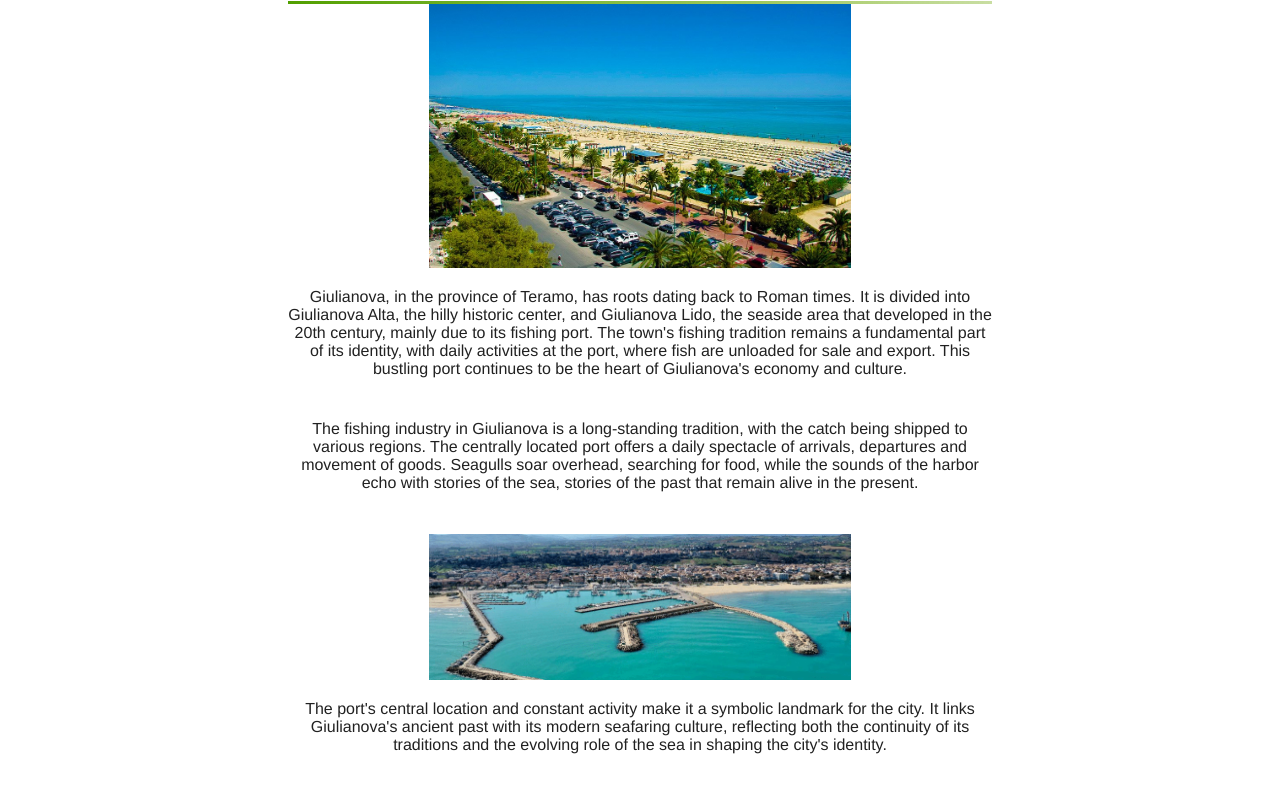
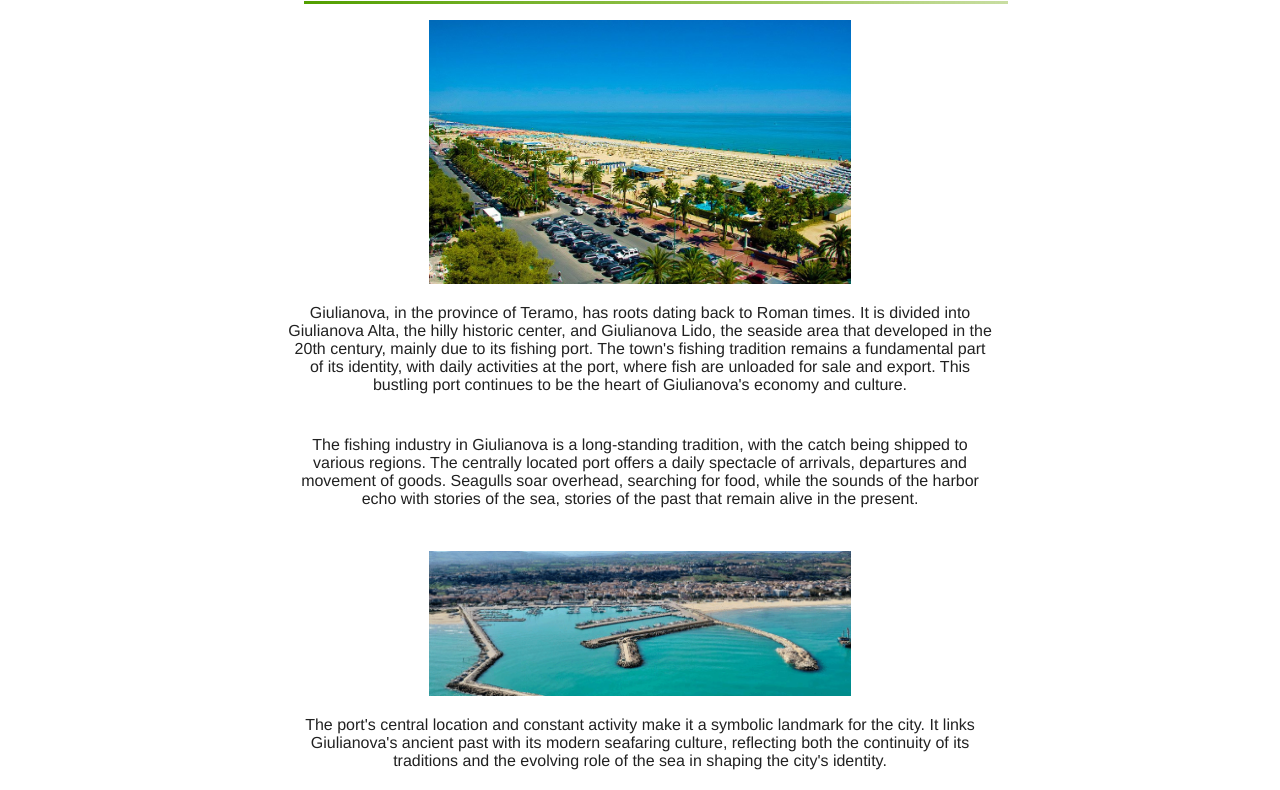
Before and after one commit to ADGiuseppe/PEC1-web, a website built with Parcel: page src/presentation.html in a window 1280 px wide. Shown: the part 364-1154 px from the top of the page. Built offline with nearby package versions, Linux system fonts and the light colour scheme.

Commit message:
style changes

```diff
--- a/src/styles.sass
+++ b/src/styles.sass
@@ -547,13 +547,15 @@ canvas
   clip-path: circle(8rem at center)
   transform: scale(0.5)
   animation: grow 1s ease-out forwards
+  min-height: 8rem
 
 .divider
   left: 0
-  height: 3px
+  height: 0.2rem
   width: 100%
   background: linear-gradient(to left, #4fb3f274, #0099FF)
   animation: animate 3s linear infinite
+  margin: 1rem
 
 @keyframes animate
   0%,
```
Also changed, not shown: src/index.html (+3 -3 lines), src/styles.css, 1 other file.
